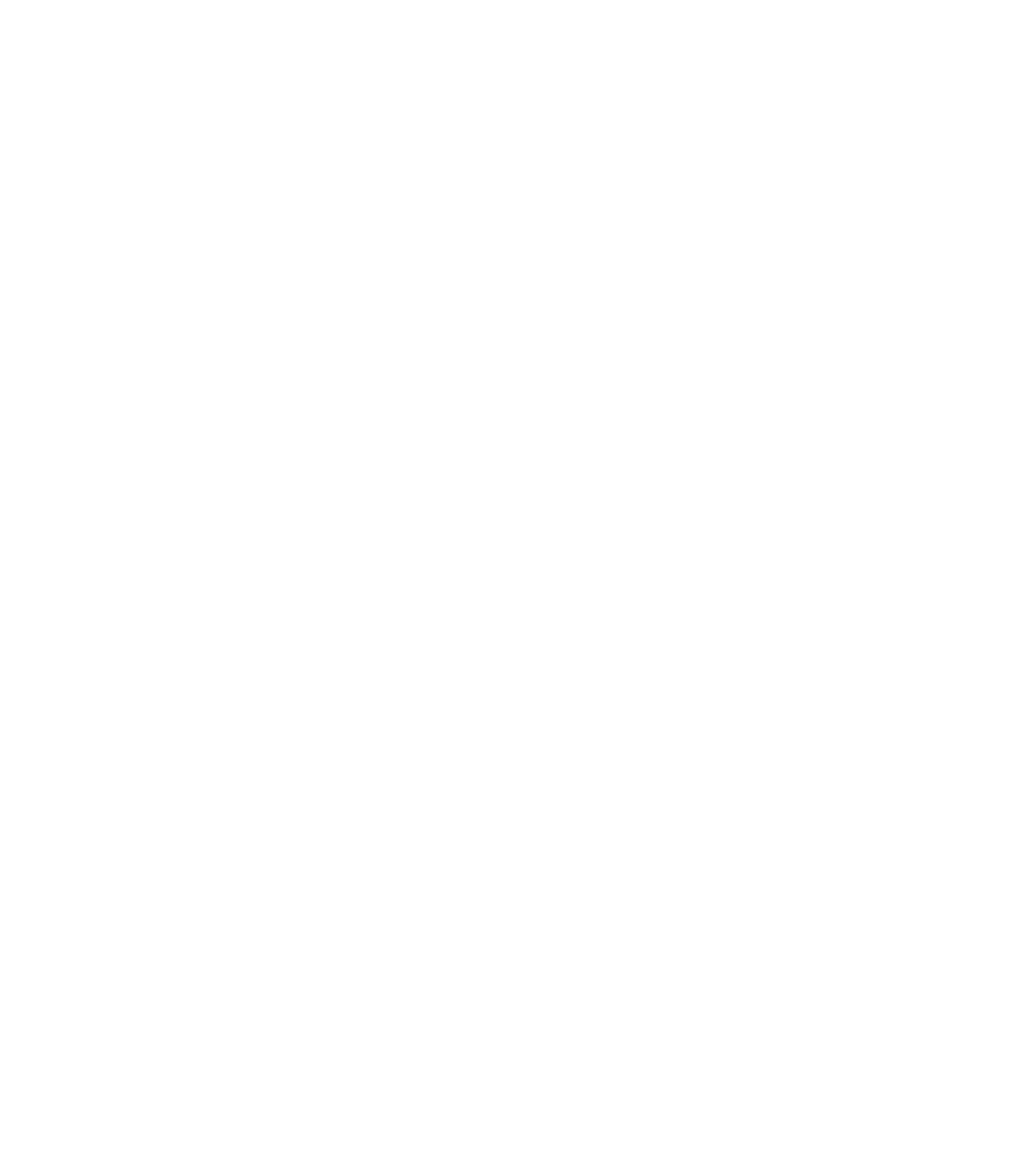
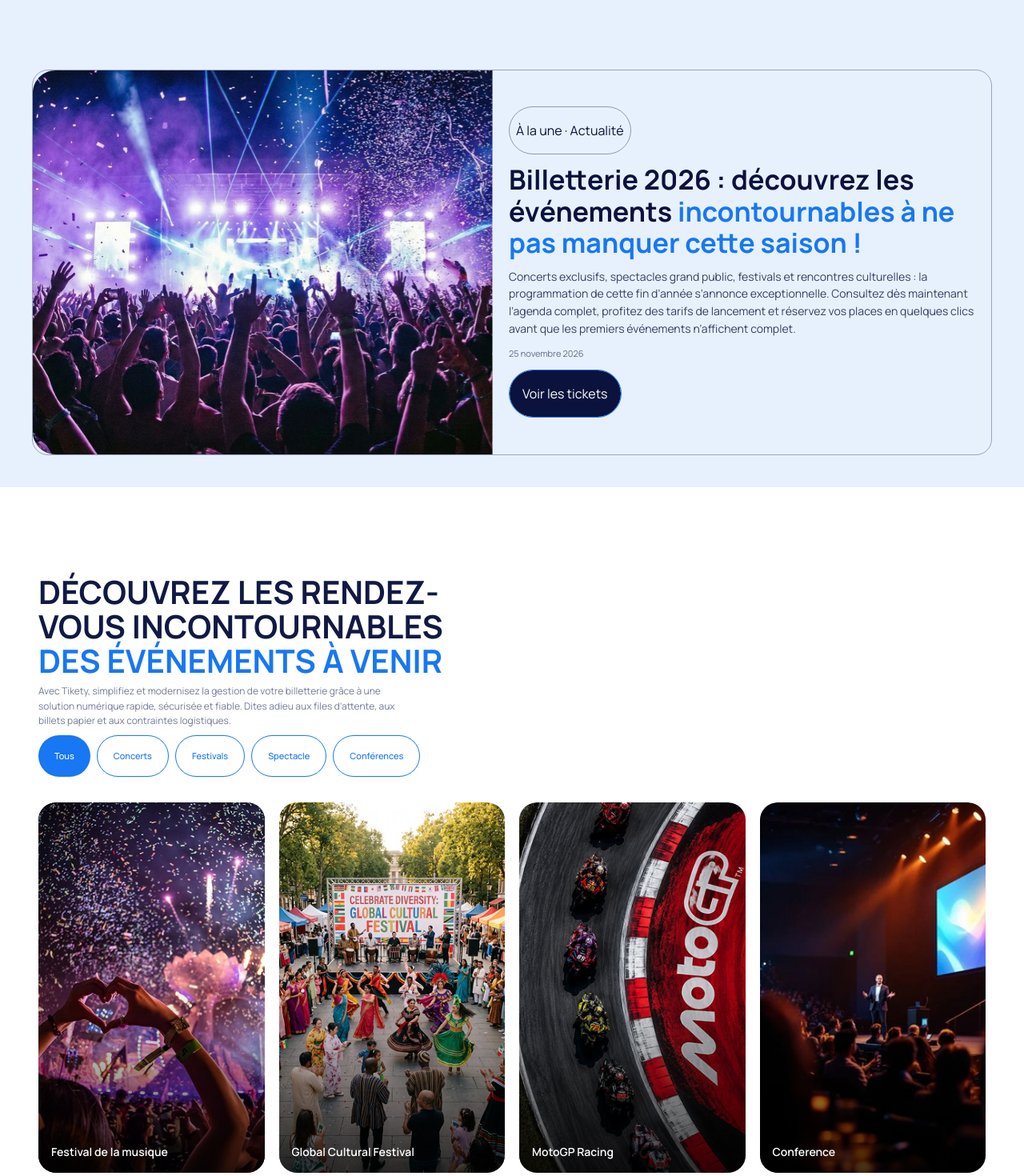
Before and after one commit to Fitia29/Challenge, a Next.js app: page /actualites in a window 1280 px wide. Shown: the part 480-1950 px from the top of the page at 80% size. Before the commit the page ends 800 px from the top, so only its background shows below. Built offline with nearby package versions, Linux system fonts and the light colour scheme.

Commit message:
actualites et decouverte

```diff
--- a/src/app/(public)/actualites/page.tsx
+++ b/src/app/(public)/actualites/page.tsx
@@ -1,5 +1,7 @@
 import type { Metadata } from "next";
 import PageHero from "@/components/page-hero";
+import FeaturedSection from "@/features/actualites/featured";
+import DiscoverSection from "../../../features/actualites/discover";
 
 export const metadata: Metadata = {
   title: "Actualités & Blog | Tikety",
@@ -13,7 +15,8 @@ export default function ActualitesPage() {
         highlight="Blog"
         description="Avec Tikety, simplifiez et modernisez la gestion de votre billetterie grâce à une solution numérique rapide, sécurisée et fiable. Dites adieu aux files d'attente, aux billets papier et aux contraintes logistiques"
       />
-
+      <FeaturedSection/>
+      <DiscoverSection/>
     </main>
   );
 }
--- a/src/app/globals.css
+++ b/src/app/globals.css
@@ -221,3 +221,18 @@
     animation: none;
   }
 }
+@keyframes fade-in {
+  from {
+    opacity: 0;
+    transform: translateY(20px);
+  }
+
+  to {
+    opacity: 1;
+    transform: translateY(0);
+  }
+}
+
+.fade-in {
+  animation: fade-in 2s ease-out forwards;
+}
--- /dev/null
+++ b/src/components/RotatingText.tsx
@@ -0,0 +1,47 @@
+"use client";
+
+import { useEffect, useState } from "react";
+
+const words = [
+  "des prochains mois",
+  "des événements à venir",
+  "de notre communauté",
+];
+
+export default function RotatingText() {
+  const [wordIndex, setWordIndex] = useState(0);
+  const [text, setText] = useState("");
+  const [deleting, setDeleting] = useState(false);
+
+  useEffect(() => {
+    const currentWord = words[wordIndex];
+
+    const timeout = setTimeout(
+      () => {
+        if (!deleting) {
+          setText(currentWord.substring(0, text.length + 1));
+
+          if (text.length === currentWord.length) {
+            setTimeout(() => setDeleting(true), 1500);
+          }
+        } else {
+          setText(currentWord.substring(0, text.length - 1));
+
+          if (text.length === 0) {
+            setDeleting(false);
+            setWordIndex((prev) => (prev + 1) % words.length);
+          }
+        }
+      },
+      deleting ? 40 : 70
+    );
+
+    return () => clearTimeout(timeout);
+  }, [text, deleting, wordIndex]);
+
+  return (
+  <span className="text-primary inline-block min-w-[340px]">
+    {text}
+  </span>
+);
+}
--- /dev/null
+++ b/src/features/actualites/discover.tsx
@@ -0,0 +1,81 @@
+'use client';
+
+import { useState } from 'react';
+import { MOCK_EVENTS } from '@/entities/event/model/mockEvents';
+import type { EventCategorySlug } from '@/entities/event/model/types';
+import { Button } from '@/shared/ui/Button';
+import RotatingText from "@/components/RotatingText";
+
+const categories: { label: string; value: EventCategorySlug }[] = [
+  { label: 'Tous', value: 'all' },
+  { label: 'Concerts', value: 'spectacle-concert' },
+  { label: 'Festivals', value: 'cultures' },
+  { label: 'Spectacle', value: 'sports-loisirs' },
+  { label: 'Conférences', value: 'seminaires' },
+];
+
+const visibleCategories = categories.filter(
+  (category, index, items) => items.findIndex((item) => item.label === category.label) === index,
+);
+
+export default function DiscoverSection() {
+  const [selectedCategory, setSelectedCategory] = useState<EventCategorySlug>('all');
+  const events = selectedCategory === 'all'
+    ? MOCK_EVENTS
+    : MOCK_EVENTS.filter((event) => event.category === selectedCategory);
+
+  return (
+    <section className="mx-auto w-[min(1344px,calc(100%-96px))] pt-[109px] pb-[100px] text-left">
+      <div className="mb-8 flex flex-col items-start gap-2">
+       <h2 className="max-w-[520px] text-[clamp(2rem,3.5vw,2.5rem)] font-bold uppercase leading-[1.08] text-[#111944]">
+         Découvrez les rendez-
+         <br />
+        vous incontournables{" "}
+        <RotatingText />
+        </h2>
+
+        <p className="max-w-[470px] text-xs leading-[1.55] text-secondary-foreground">
+          Avec Tikety, simplifiez et modernisez la gestion de votre billetterie grâce à une solution numérique rapide, sécurisée et fiable. Dites adieu aux files d’attente, aux billets papier et aux contraintes logistiques.
+        </p>
+
+        <div className="flex h-[52px] max-w-full flex-nowrap items-center justify-center gap-2 max-sm:h-auto max-sm:w-full max-sm:justify-start max-sm:overflow-x-auto max-sm:py-1" aria-label="Filtrer les événements">
+          {visibleCategories.map((category) => (
+            <Button
+              key={category.value}
+              type="button"
+              variant={selectedCategory === category.value ? 'pill-active' : 'pill-outline'}
+              className="h-[52px] shrink-0 whitespace-nowrap !px-5 !py-1 text-[11px] leading-4 max-sm:h-11"
+              aria-pressed={selectedCategory === category.value}
+              onClick={() => setSelectedCategory(category.value)}
+            >
+              {category.label}
+            </Button>
+          ))}
+        </div>
+      </div>
+
+      {events.length > 0 ? (
+        <div className="grid grid-cols-1 gap-[18px] sm:grid-cols-2 lg:grid-cols-4">
+          {events.map((event) => (
+            <article
+              key={event.id}
+              className="group relative h-[463px] overflow-hidden rounded-[22px] bg-slate-900 text-white"
+            >
+              <img
+                src={event.imageUrl}
+                alt={event.title}
+                className="h-[463px] w-[322.5px] object-cover transition-transform duration-300 group-hover:scale-105"
+              />
+              <div className="absolute inset-0 bg-gradient-to-t from-black/75 via-transparent to-transparent" />
+              <h3 className="absolute bottom-4 left-4 right-3 text-sm font-semibold leading-5">
+                {event.title}
+              </h3>
+            </article>
+          ))}
+        </div>
+      ) : (
+        <p className="py-8 text-sm text-secondary-foreground">Aucun événement dans cette catégorie pour le moment.</p>
+      )}
+    </section>
+  );
+}
--- /dev/null
+++ b/src/features/actualites/featured.tsx
@@ -0,0 +1,54 @@
+import CTAButton from "@/components/cta-button";
+
+export default function FeaturedSection() {
+  const currentDate = new Intl.DateTimeFormat("fr-FR", {
+    day: "numeric",
+    month: "long",
+    year: "numeric",
+    timeZone: "Africa/Nairobi",
+  }).format(new Date());
+
+  return (
+    <section className="bg-card px-4 py-10 sm:px-6 sm:py-14]">
+      <article className="mx-auto mt-[50px] flex w-full max-w-[1200px] flex-col overflow-hidden rounded-[20px] border border-secondary/35 md:min-h-[360px] md:flex-row">
+        <img
+          className="h-56 w-full object-cover md:h-auto md:w-[48%] md:flex-none"
+          src="/images/a_la_une.svg"
+          alt="Public assistant à un concert illuminé"
+        />
+
+        <div className="flex min-w-0 flex-1 flex-col items-start p-5 sm:p-7 md:justify-center md:p-4 lg:p-5">
+          <CTAButton
+            className="h-5 gap-1 rounded-full border border-secondary/40 px-2 text-[10px] font-normal text-secondary shadow-none"
+            message="À la une · Actualité"
+            variant="customOutline"
+            withArrow={false}
+          />
+
+          <h2 className="mt-3 text-2xl font-bold leading-[1.15] text-secondary sm:text-3xl lg:text-[34px]">
+            Billetterie 2026 : découvrez les événements{" "}
+            <span className="text-primary">
+              incontournables à ne pas manquer cette saison !
+            </span>
+          </h2>
+
+          <p className="mt-3 text-xs leading-[1.55] text-secondary/80 sm:text-sm">
+            Concerts exclusifs, spectacles grand public, festivals et rencontres
+            culturelles : la programmation de cette fin d’année s’annonce
+            exceptionnelle. Consultez dès maintenant l’agenda complet, profitez
+            des tarifs de lancement et réservez vos places en quelques clics
+            avant que les premiers événements n’affichent complet.
+          </p>
+
+          <p className="mt-3 text-[11px] text-secondary/60">{currentDate}</p>
+
+          <CTAButton
+            className="mt-3 h-9 rounded-full bg-secondary px-4 text-[11px] font-normal text-primary-foreground hover:bg-secondary/90"
+            message="Voir les tickets"
+            withArrow={false}
+          />
+        </div>
+      </article>
+    </section>
+  );
+}
--- a/src/features/home/event/futur-event.tsx
+++ b/src/features/home/event/futur-event.tsx
@@ -25,7 +25,7 @@ export default function FuturEventSection() {
     : [];
 
   return (
-    <section className="mx-auto flex min-h-screen w-[min(1337px,calc(100%-24px))] flex-col items-center justify-center py-6 text-center">
+    <section className="mx-auto flex min-h-screen w-[min(1337px,calc(100%-24px))] flex-col items-center justify-center py-6 text-center mt-[85px]">
       <div className="flex min-h-[288px] w-full flex-none flex-col items-center gap-2 max-sm:h-auto max-sm:min-h-0">
         <h2 className="w-full text-[clamp(2rem,4.4vw,3.75rem)] font-bold uppercase leading-[1.1] text-[#111944] max-sm:text-[clamp(1.75rem,8vw,2.5rem)]">
           Les événements à venir : préparez
--- a/src/features/home/event/last-event.tsx
+++ b/src/features/home/event/last-event.tsx
@@ -25,7 +25,7 @@ export default function LastEventSection() {
     : [];
 
   return (
-    <section className="mx-auto flex min-h-screen w-[min(1337px,calc(100%-24px))] flex-col items-center justify-center py-6 text-center">
+    <section className="mx-auto flex min-h-screen w-[min(1337px,calc(100%-24px))] flex-col items-center justify-center py-6 text-center mt-[85px]">
       <h2 className="w-full text-[clamp(2rem,4.4vw,3.75rem)] font-bold uppercase leading-[1.1] text-[#111944] max-sm:text-[clamp(1.75rem,8vw,2.5rem)]">
         Les événements passés :
         <br />
```
Also changed, not shown: public/images/a_la_une.svg (added).
